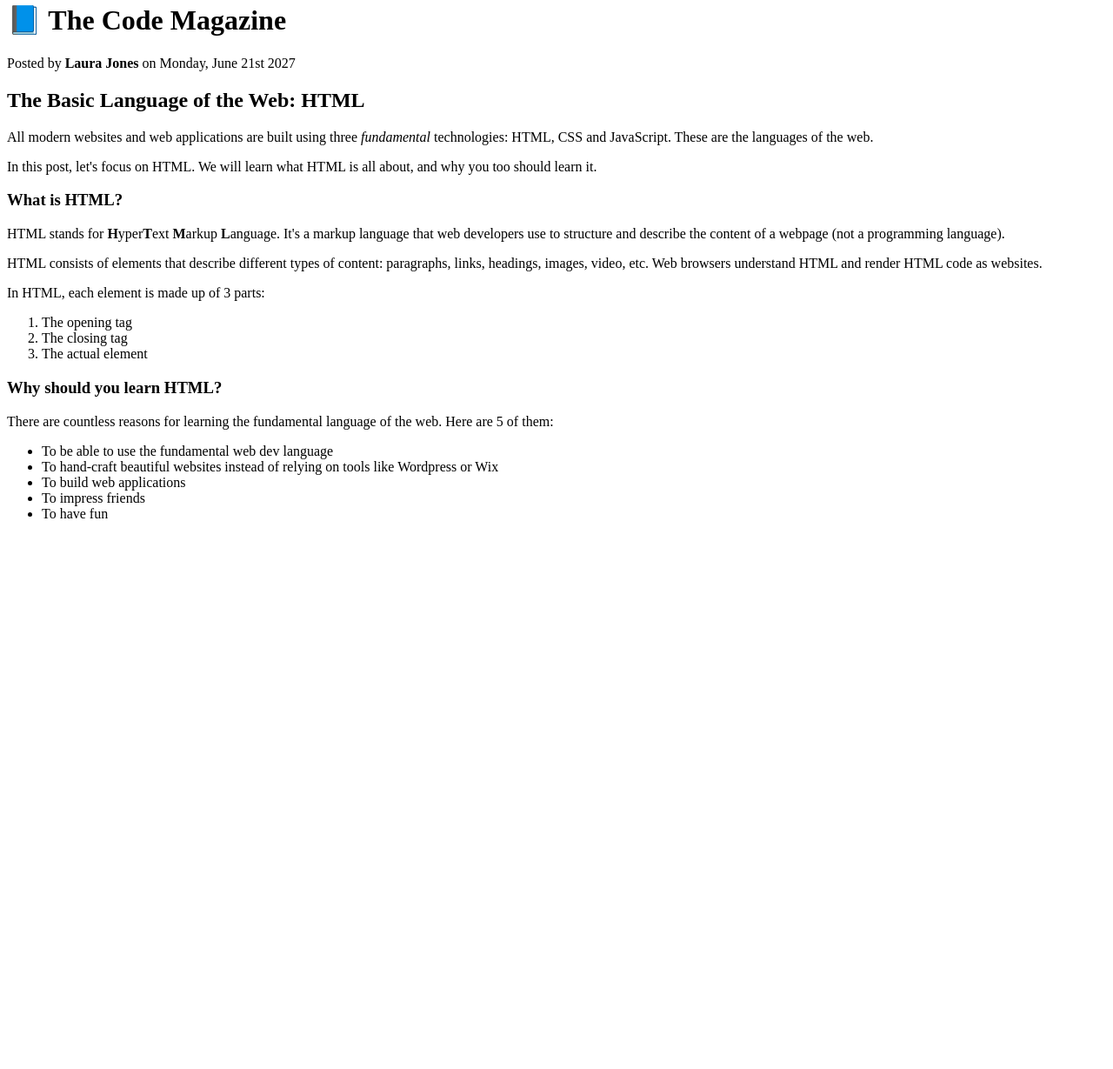
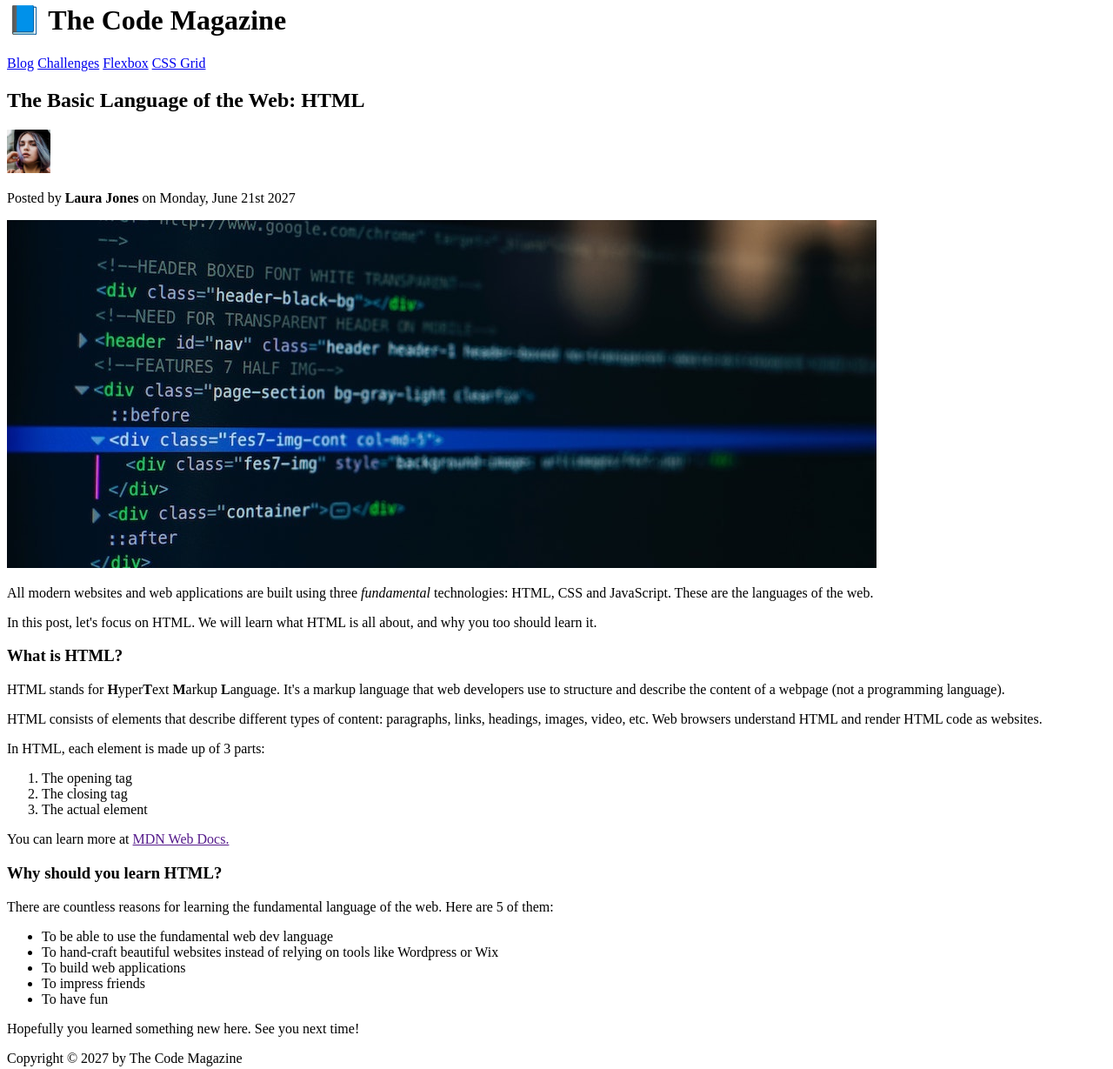
Before and after one commit to Bobstyle23/HTML-CSS, a plain HTML site: page index.html in a window 1280 px wide. Shown: the part 17-1246 px from the top of the page at 87% size. Before the commit the page ends 800 px from the top, so only its background shows below. Drawn offline with Linux system fonts and the light colour scheme.

Commit message:
Modify the structure semantically

```diff
--- a/index.html
+++ b/index.html
@@ -4,9 +4,28 @@
     <title>The Basic Language of the Web: HTML</title>
   </head>
   <body>
+    <header>
       <h1>📘 The Code Magazine</h1>
+      <nav>
+        <a href="blog.html">Blog</a>
+        <a href="#">Challenges</a>
+        <a href="#">Flexbox</a>
+        <a href="#">CSS Grid</a>
+      </nav>
+    </header>
+
+    <article>
+      <header>
+        <h2>The Basic Language of the Web: HTML</h2>
+        <img
+          src="images/laura-jones.jpg"
+          alt="Headshot of an author"
+          width="50"
+          height="50"
+        />
         <p>Posted by <strong>Laura Jones</strong> on Monday, June 21st 2027</p>
-    <h2>The Basic Language of the Web: HTML</h2>
+        <img src="images/post-img.jpg" alt="HTML code on a screen" />
+      </header>
       <p>
         All modern websites and web applications are built using three
         <em>fundamental</em>
@@ -20,9 +39,9 @@
       <h3>What is HTML?</h3>
       <p>
         HTML stands for <strong>H</strong>yper<strong>T</strong>ext
-      <strong>M</strong>arkup <strong>L</strong>anguage. It's a markup language
-      that web developers use to structure and describe the content of a webpage
-      (not a programming language).
+        <strong>M</strong>arkup <strong>L</strong>anguage. It's a markup
+        language that web developers use to structure and describe the content
+        of a webpage (not a programming language).
       </p>
       <p>
         HTML consists of elements that describe different types of content:
@@ -35,6 +54,7 @@
         <li>The closing tag</li>
         <li>The actual element</li>
       </ol>
+      <p>You can learn more at <a href="">MDN Web Docs.</a></p>
       <h3>Why should you learn HTML?</h3>
       <p>
         There are countless reasons for learning the fundamental language of the
@@ -50,5 +70,9 @@
         <li>To impress friends</li>
         <li>To have fun</li>
       </ul>
+      <p>Hopefully you learned something new here. See you next time!</p>
+    </article>
+
+    <footer>Copyright &copy; 2027 by The Code Magazine</footer>
   </body>
 </html>
```
Also changed, not shown: blog.html (added, +13 -0 lines), images/challenges.jpg (added), images/laura-jones.jpg (added), images/post-img.jpg (added), images/related-1.jpg (added), images/related-2.jpg (added), images/related-3.jpg (added). Lines whose indentation alone changed are shown as unchanged.
